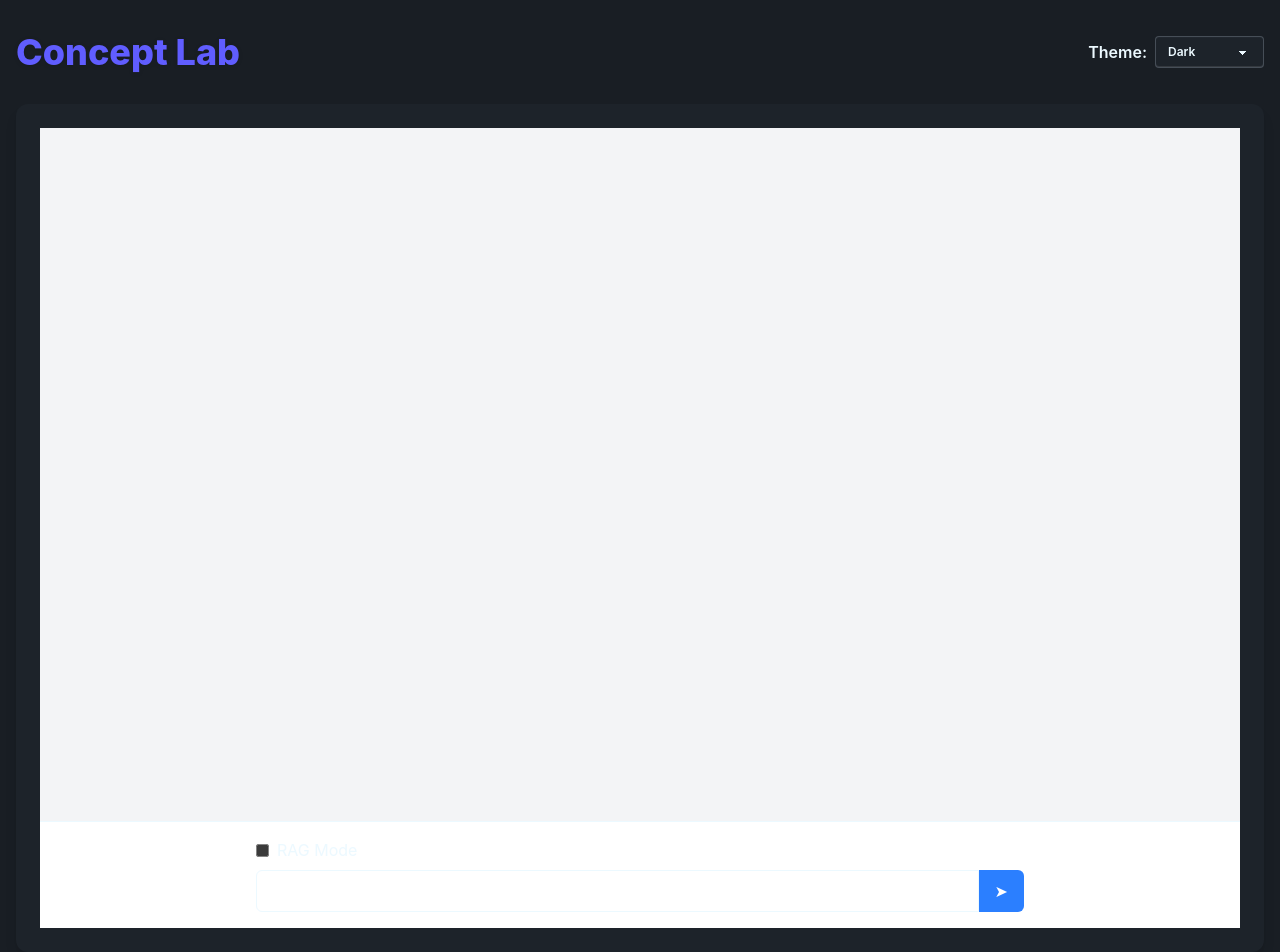
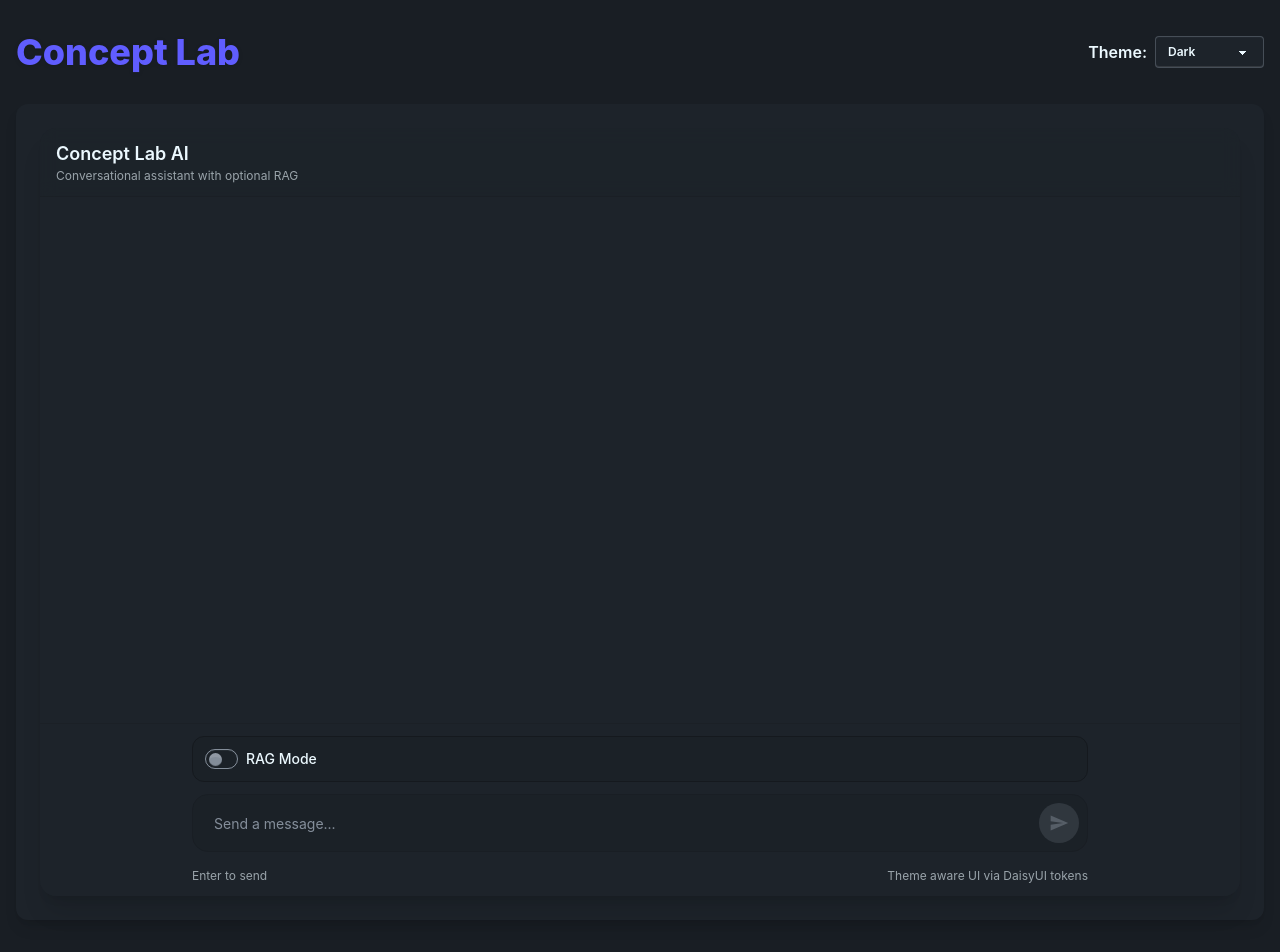
Before and after one commit to SSlimShady/concept-lab, a Next.js app in the folder apps/frontend/: page /ai in a window 1280 px wide. Shown: the top 952 px of the page. Built offline with nearby package versions, Linux system fonts and the light colour scheme.

Commit message:
improved ui by gpt-5

```diff
--- a/apps/frontend/components/Chat.tsx
+++ b/apps/frontend/components/Chat.tsx
@@ -1,12 +1,30 @@
 "use client";
 
-import { useState } from "react";
+import { useEffect, useRef, useState } from "react";
 
-// Placeholder for lucide-react icons
-const Bot = () => "🤖";
-const User = () => "👤";
-const Send = () => "➤";
-const Loader = () => "...";
+// Minimal inline icons (no extra deps)
+const Send = () => (
+  <svg
+    xmlns="http://www.w3.org/2000/svg"
+    viewBox="0 0 24 24"
+    fill="currentColor"
+    className="h-5 w-5"
+  >
+    <path d="M2.01 21 23 12 2.01 3 2 10l15 2-15 2z" />
+  </svg>
+);
+
+const TypingDots = () => (
+  <div className="flex items-center gap-1 px-3 py-2">
+    <span className="h-2 w-2 animate-bounce rounded-full bg-base-content [animation-delay:-0.3s]"></span>
+    <span className="h-2 w-2 animate-bounce rounded-full bg-base-content [animation-delay:-0.15s]"></span>
+    <span className="h-2 w-2 animate-bounce rounded-full bg-base-content"></span>
+  </div>
+);
+
+const Spinner = () => (
+  <span className="loading loading-spinner loading-xs" aria-label="loading" />
+);
 
 export default function Chat() {
   const [message, setMessage] = useState("");
@@ -16,15 +34,28 @@ export default function Chat() {
   const [ragMode, setRagMode] = useState(false);
   const [context, setContext] = useState("");
   const [indexName, setIndexName] = useState("");
-  const [isLoading, setIsLoading] = useState(false);
+  const [isSending, setIsSending] = useState(false);
+  const [isSettingContext, setIsSettingContext] = useState(false);
+  const [isClearingContext, setIsClearingContext] = useState(false);
   const [error, setError] = useState<string | null>(null);
+  const endRef = useRef<HTMLDivElement | null>(null);
+
+  useEffect(() => {
+    endRef.current?.scrollIntoView({ behavior: "smooth" });
+  }, [chatHistory, isSending]);
+
+  const canSend =
+    !isSending &&
+    message.trim().length > 0 &&
+    (!ragMode || indexName.length > 0);
 
   const handleSendMessage = async () => {
     if (!message.trim()) return;
+    if (ragMode && !indexName) return;
 
     setChatHistory((prev) => [...prev, { role: "user", content: message }]);
     setMessage("");
-    setIsLoading(true);
+    setIsSending(true);
     setError(null);
 
     try {
@@ -70,13 +101,13 @@ export default function Chat() {
         err instanceof Error ? err.message : "An unknown error occurred."
       );
     } finally {
-      setIsLoading(false);
+      setIsSending(false);
     }
   };
 
   const handleSetContext = async () => {
     if (!context.trim()) return;
-    setIsLoading(true);
+    setIsSettingContext(true);
     setError(null);
 
     try {
@@ -108,12 +139,12 @@ export default function Chat() {
         err instanceof Error ? err.message : "An unknown error occurred."
       );
     } finally {
-      setIsLoading(false);
+      setIsSettingContext(false);
     }
   };
 
   const handleClearAllContexts = async () => {
-    setIsLoading(true);
+    setIsClearingContext(true);
     setError(null);
 
     try {
@@ -126,113 +157,185 @@ export default function Chat() {
       }
 
       setIndexName("");
-      setContext(""); // Clear context input as well
+      setContext("");
     } catch (err) {
       setError(
         err instanceof Error ? err.message : "Failed to clear all contexts."
       );
     } finally {
-      setIsLoading(false);
+      setIsClearingContext(false);
     }
   };
 
   return (
-    <div className="flex flex-col h-screen bg-gray-100">
-      <div className="flex-grow p-4 overflow-y-auto">
-        <div className="max-w-3xl mx-auto">
-          {chatHistory.map((msg, i) => (
-            <div
-              key={i}
-              className={`flex items-start mb-4 ${
-                msg.role === "user" ? "justify-end" : ""
-              }`}
-            >
-              {msg.role === "ai" && (
-                <div className="w-8 h-8 rounded-full bg-blue-500 flex items-center justify-center text-white mr-3">
-                  <Bot />
-                </div>
-              )}
-              <div
-                className={`p-3 rounded-lg ${
-                  msg.role === "user" ? "bg-blue-500 text-white" : "bg-white"
-                }`}
-              >
-                {msg.content}
-              </div>
-              {msg.role === "user" && (
-                <div className="w-8 h-8 rounded-full bg-gray-300 flex items-center justify-center ml-3">
-                  <User />
-                </div>
-              )}
-            </div>
-          ))}
-          {isLoading && (
-            <div className="flex justify-center">
-              <Loader />
-            </div>
-          )}
-          {error && <div className="text-red-500 text-center">{error}</div>}
+    <div className="flex h-[calc(100vh-2rem)] flex-col overflow-hidden rounded-2xl bg-base-100 shadow-xl">
+      {/* Header */}
+      <div className="sticky top-0 z-10 flex items-center justify-between border-b border-base-200/60 bg-base-100/80 px-4 py-3 backdrop-blur">
+        <div className="flex items-center gap-3">
+          <div>
+            <h2 className="text-lg font-semibold">Concept Lab AI</h2>
+            <p className="text-xs opacity-60">
+              Conversational assistant with optional RAG
+            </p>
+          </div>
         </div>
       </div>
-      <div className="p-4 bg-white border-t">
-        <div className="max-w-3xl mx-auto">
-          <div className="flex items-center mb-2">
-            <input
-              type="checkbox"
-              checked={ragMode}
-              onChange={() => setRagMode(!ragMode)}
-              className="mr-2"
-            />
-            <label>RAG Mode</label>
+
+      {/* Messages */}
+      <div className="flex-1 space-y-4 overflow-y-auto px-4 py-4">
+        {chatHistory.map((msg, i) => (
+          <MessageBubble key={i} role={msg.role} content={msg.content} />
+        ))}
+        {isSending && (
+          <div className="flex items-start">
+            <div className="max-w-[80%] rounded-2xl border border-base-200 bg-base-200/60 p-2">
+              <TypingDots />
+            </div>
           </div>
-          {ragMode && (
-            <div className="flex flex-col mb-2">
-              <div className="flex">
-                <textarea
-                  value={context}
-                  onChange={(e) => setContext(e.target.value)}
-                  placeholder="Enter context text or URL"
-                  className="flex-grow p-2 border rounded-l-md"
-                  disabled={isLoading}
+        )}
+        {error && (
+          <div className="alert alert-error mt-2 w-fit">
+            <span className="text-sm">{error}</span>
+          </div>
+        )}
+        <div ref={endRef} />
+      </div>
+
+      {/* Bottom Controls: RAG + Input */}
+      <div className="border-t border-base-200/60 bg-base-100 px-4 py-3">
+        <div className="mx-auto flex max-w-4xl flex-col gap-3">
+          {/* RAG Controls inline near input */}
+          <div className="rounded-xl border border-base-300 bg-base-200/40 p-3">
+            <div className="flex items-center justify-between gap-3">
+              <div className="flex items-center gap-2">
+                <input
+                  id="rag-toggle"
+                  type="checkbox"
+                  checked={ragMode}
+                  onChange={() => setRagMode(!ragMode)}
+                  className="toggle toggle-sm"
                 />
-                <button
-                  onClick={handleSetContext}
-                  className="px-4 py-2 bg-blue-500 text-white rounded-r-md"
-                  disabled={isLoading}
-                >
-                  Set Context
-                </button>
+                <label htmlFor="rag-toggle" className="text-sm font-medium">
+                  RAG Mode
+                </label>
               </div>
-              {
-                <button
-                  onClick={handleClearAllContexts}
-                  className="mt-2 px-4 py-2 bg-red-500 text-white rounded-md"
-                  disabled={isLoading}
-                >
-                  Clear Context
-                </button>
-              }
+              <div className="flex items-center gap-2 text-xs opacity-80">
+                {indexName ? (
+                  <span className="badge badge-outline badge-sm">
+                    Context set
+                  </span>
+                ) : ragMode ? (
+                  <span className="badge badge-warning badge-sm">
+                    No context
+                  </span>
+                ) : null}
+                {indexName && (
+                  <button
+                    onClick={handleClearAllContexts}
+                    className="btn btn-ghost btn-xs"
+                    disabled={isClearingContext}
+                  >
+                    {isClearingContext ? <Spinner /> : "Clear"}
+                  </button>
+                )}
+              </div>
             </div>
-          )}
-          <div className="flex">
+
+            {ragMode && (
+              <div className="mt-2">
+                <label className="mb-1 block text-xs opacity-70">
+                  Context (text or URL)
+                </label>
+                <div className="flex gap-2">
+                  <textarea
+                    value={context}
+                    onChange={(e) => setContext(e.target.value)}
+                    placeholder="Paste background knowledge or a URL..."
+                    className="textarea textarea-bordered textarea-sm w-full"
+                    rows={2}
+                    disabled={isSettingContext}
+                  />
+                  <button
+                    onClick={handleSetContext}
+                    className="btn btn-primary"
+                    disabled={isSettingContext || !context.trim()}
+                  >
+                    {isSettingContext ? (
+                      <div className="flex items-center gap-2">
+                        <Spinner />
+                        <span>Set</span>
+                      </div>
+                    ) : (
+                      "Set Context"
+                    )}
+                  </button>
+                </div>
+                {ragMode && !indexName && (
+                  <p className="mt-1 text-xs text-warning">
+                    You must set context to enable chat in RAG mode.
+                  </p>
+                )}
+              </div>
+            )}
+          </div>
+
+          {/* Message input */}
+          <div className="flex items-end gap-2 rounded-2xl border border-base-200 bg-base-200/40 p-2">
             <input
               type="text"
               value={message}
               onChange={(e) => setMessage(e.target.value)}
-              className="flex-grow p-2 border rounded-l-md"
-              onKeyPress={(e) => e.key === "Enter" && handleSendMessage()}
-              disabled={isLoading}
+              className="input input-ghost flex-1 bg-transparent focus:outline-none"
+              placeholder={
+                ragMode && !indexName
+                  ? "Set context to enable chat..."
+                  : "Send a message..."
+              }
+              onKeyDown={(e) =>
+                e.key === "Enter" && canSend && handleSendMessage()
+              }
+              disabled={isSending || (ragMode && !indexName)}
             />
             <button
               onClick={handleSendMessage}
-              className="px-4 py-2 bg-blue-500 text-white rounded-r-md"
-              disabled={isLoading}
+              className="btn btn-primary btn-circle"
+              disabled={!canSend}
+              aria-label="Send"
             >
-              <Send />
+              {isSending ? <Spinner /> : <Send />}
             </button>
+          </div>
+          <div className="mt-1 flex items-center justify-between text-xs opacity-60">
+            <span>Enter to send</span>
+            <span>Theme aware UI via DaisyUI tokens</span>
           </div>
         </div>
       </div>
     </div>
   );
 }
+
+function MessageBubble({
+  role,
+  content,
+}: {
+  role: "user" | "ai";
+  content: string;
+}) {
+  if (role === "user") {
+    return (
+      <div className="flex items-start justify-end">
+        <div className="max-w-[80%] rounded-2xl bg-primary px-4 py-2 text-primary-content shadow-md">
+          <p className="whitespace-pre-wrap leading-relaxed">{content}</p>
+        </div>
+      </div>
+    );
+  }
+  return (
+    <div className="flex items-start">
+      <div className="max-w-[80%] rounded-2xl border border-base-300 bg-base-100 px-4 py-2 shadow-sm">
+        <p className="whitespace-pre-wrap leading-relaxed">{content}</p>
+      </div>
+    </div>
+  );
+}
```
Also changed, not shown: 1 other file (tests, documents, lock files or other folders).
